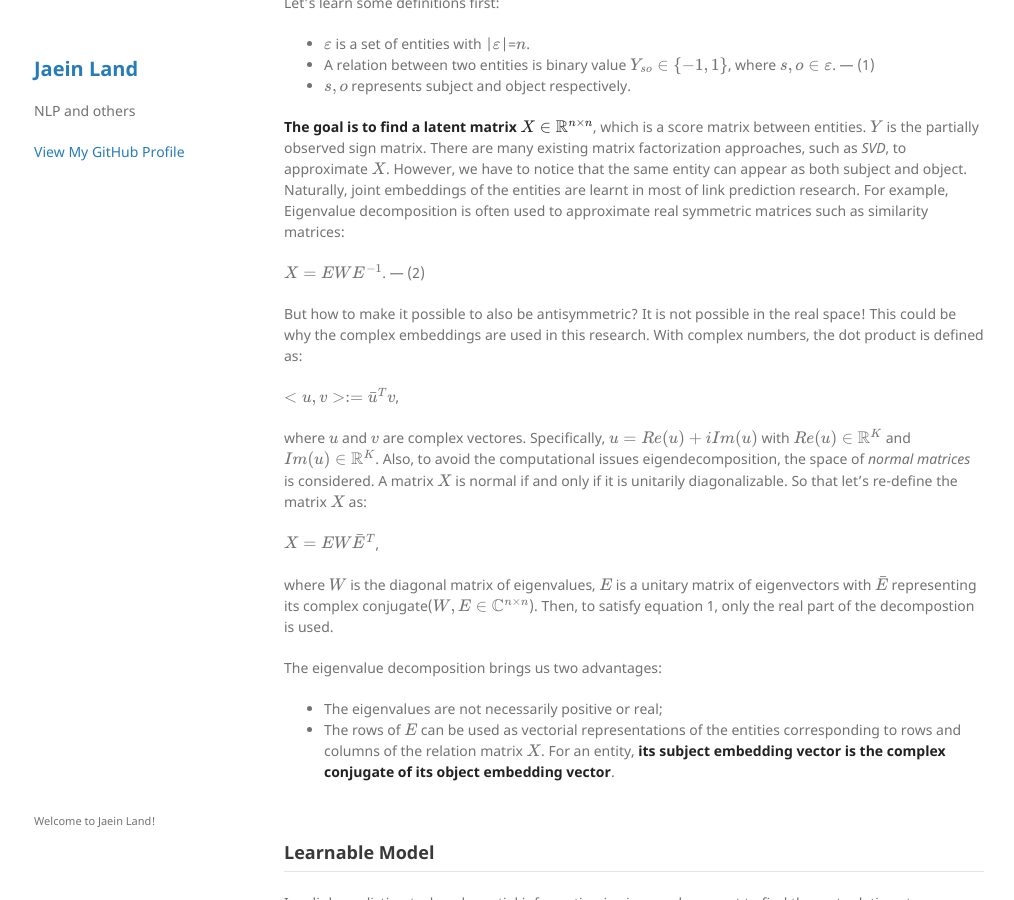
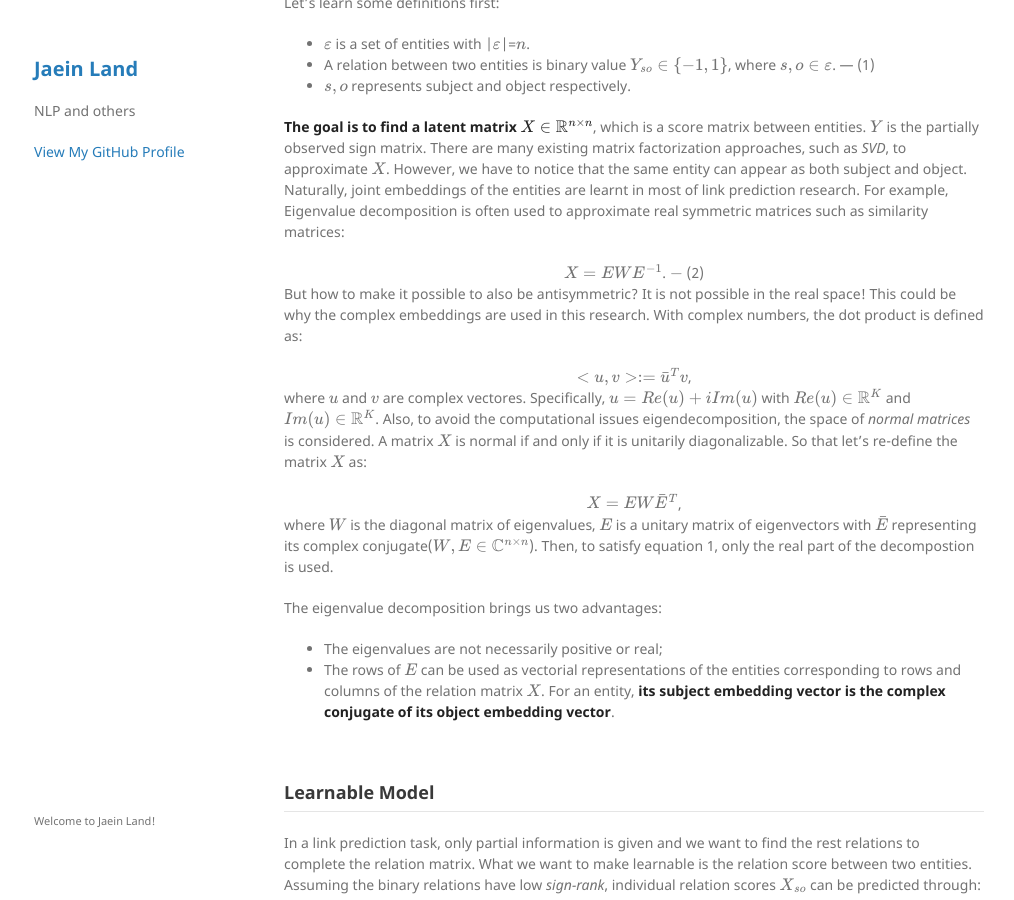
Before and after one commit to jaeinkr/jaeinkr.github.io, a Jekyll site: the page built from _posts/2021-02-20-paper_complex2.md, in a window 1280 px wide and 900 px high, scrolled down 633 px. Shown: the whole window, without its empty margins (131-1145 px from the left). Built offline with Jekyll 4.4.1, drawn with Linux system fonts in a browser that asks for light colours; formulas are drawn with MathJax 3.

Commit message:
final version

```diff
--- a/_posts/2021-02-20-paper_complex2.md
+++ b/_posts/2021-02-20-paper_complex2.md
@@ -36,18 +36,18 @@ However, we have to notice that the same entity can appear as both subject and o
 Naturally, joint embeddings of the entities are learnt in most of link prediction research.
 For example, Eigenvalue decomposition is often used to approximate real symmetric matrices such as similarity matrices:
 
-$X = EWE^{-1}$. --- (2)
+<center>$X = EWE^{-1}$. $-$ (2)</center>
 
 But how to make it possible to also be antisymmetric? It is not possible in the real space!
 This could be why the complex embeddings are used in this research.
 With complex numbers, the dot product is defined as:
 
-$<u,v>:=\bar{u}^T{v}$,
+<center>$<u,v>:=\bar{u}^T{v}$, </center>
 
 where $u$ and $v$ are complex vectores. Specifically, $u=Re(u)+iIm(u)$ with $Re(u)\in{\mathbb{R}^K}$ and $Im(u)\in{\mathbb{R}^K}$.
 Also, to avoid the computational issues eigendecomposition, the space of _normal matrices_ is considered. A matrix $X$ is normal if and only if it is unitarily diagonalizable. So that let's re-define the matrix $X$ as:
 
-$X=EW\bar{E}^T$,
+<center>$X=EW\bar{E}^T$,</center>
 
 where $W$ is the diagonal matrix of eigenvalues, $E$ is a unitary matrix of eigenvectors with $\bar{E}$ representing its complex conjugate($W, E\in{\mathbb{C}^{n\times n}}$). Then, to satisfy equation 1, only the real part of the decompostion is used.
 
@@ -79,7 +79,7 @@ In a link prediction task, only partial information is given and we want to find
 What we want to make learnable is the relation score between two entities.
 Assuming the binary relations have low _sign-rank_, individual relation scores $X_{so}$ can be predicted through:
 
-$X_{so} = Re(e_s^{T}W\bar{e}_o)$.
+<center>$X_{so} = Re(e_s^{T}W\bar{e}_o)$.</center>
 
 In brief conclusion, the learnable relations can be efficiently approximated by a simple low-rank factorization using complex numbers to represent the latent factors.
 
@@ -91,7 +91,7 @@ Since we learnt the intuition of this paper with a single 'slice', now let's see
 <center><img src="/assets/img/210220_2.jpeg" width="40%" height="40%"></center>
 The probability that the fact $r(s,0) is true is:
 
-$P(Y_{rso=1})=\sigma (\phi(r, s, o;\Theta))$,
+<center>$P(Y_{rso=1})=\sigma (\phi(r, s, o;\Theta))$,</center>
 
 where $\phi$ is a scoring function based on a factorization of the observed relations, $\Theta$ denotes the parameters of the corresponding model.
 The goal is to determine entries ${\textbf{Y}}$ being true or farse for a set of targeted unobserved triples.
```
